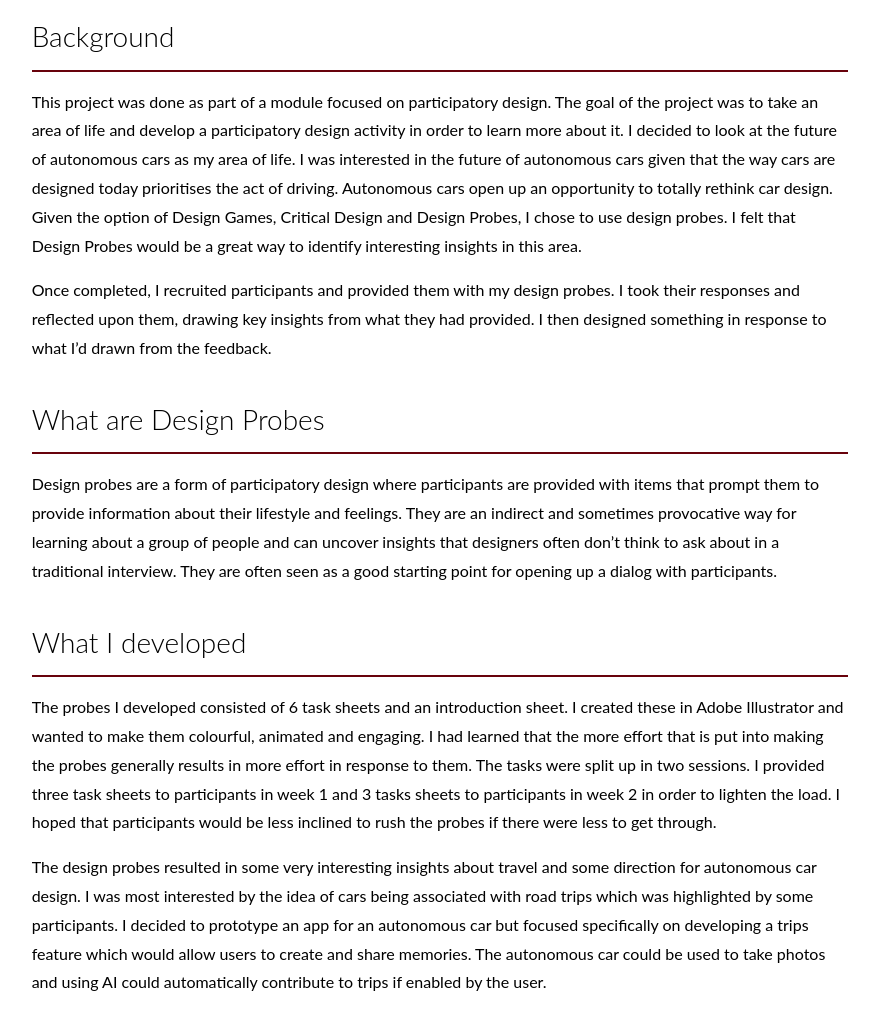
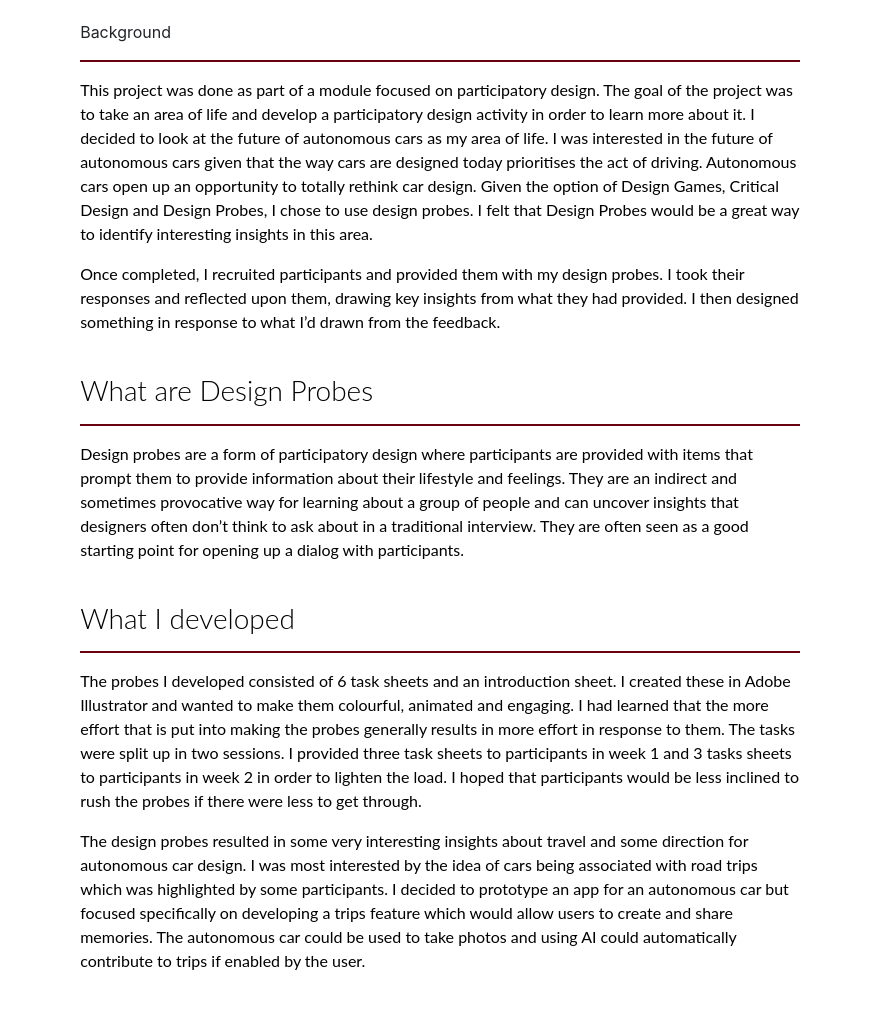
Before and after one commit to Tony8egan/www.TonesDesigns, a Jekyll site: the page built from DesignProbes.markdown, in a window 1280 px wide and 1400 px high. Shown: the part 390-1400 px from the top of the window, without its empty margins (200-1079 px from the left). Built offline with Jekyll 4.4.1, drawn with Linux system fonts in a browser that asks for light colours; nearby versions of some CDN libraries.

Commit message:
Update DesignProbes.html

```diff
--- a/_layouts/DesignProbes.html
+++ b/_layouts/DesignProbes.html
@@ -26,7 +26,7 @@
       /*font-family: futura-lt-w01-book,sans-serif;*/
       /*font-family: Avenirnext, sans-serif;*/
       font-family: 'Lato', sans-serif;
-      line-height: 1.8;
+      line-height: 1.5;
     }
 
     .parallax {
@@ -103,7 +103,7 @@
         </div>
         <div class="row" style="background-color:white;padding: 20px;">
           <div class="col-sm-2" ></div>
-        <div class="col-sm-8" >
+        <div class="col-sm-8" style ="padding-left: 5%;padding-right: 5%; >
             <H3 style ="color:black; font-weight: 300;">Background</H3>
             <hr style ="border: 1px solid; color:#68020c">
 
```
